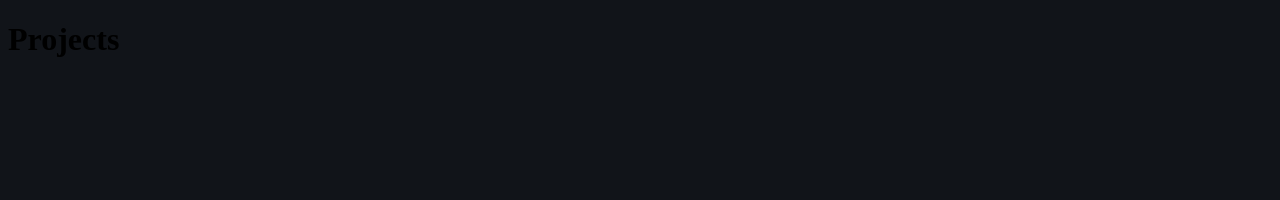
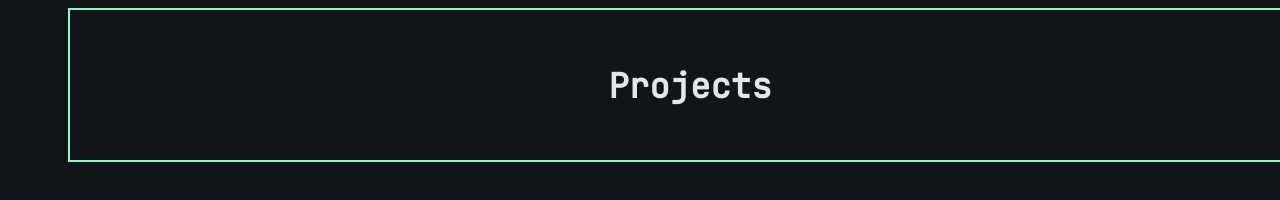
Before and after one commit to d-solis/projects, a plain HTML site: page index.html in a window 1280 px wide. Drawn offline with Linux system fonts and the light colour scheme.

Commit message:
Update style.css

```diff
--- a/style.css
+++ b/style.css
@@ -3,3 +3,19 @@
 body {
   background-color: #111419;
 }
+.header {
+  height: 120px;
+  width: 1200px;
+  padding-left: 20px;
+  margin-left: 60px;
+  text-align: center;
+  font-family: "JetBrains Mono", monospace;
+  color: #E3E6EB;
+  background-color: #111419;
+  font-size: 17px;
+  font-weight: 100;
+  padding-top: 30px;
+  border-color: #94F7C5;
+  border-style: solid;
+  border-width: 2px;
+}
```
